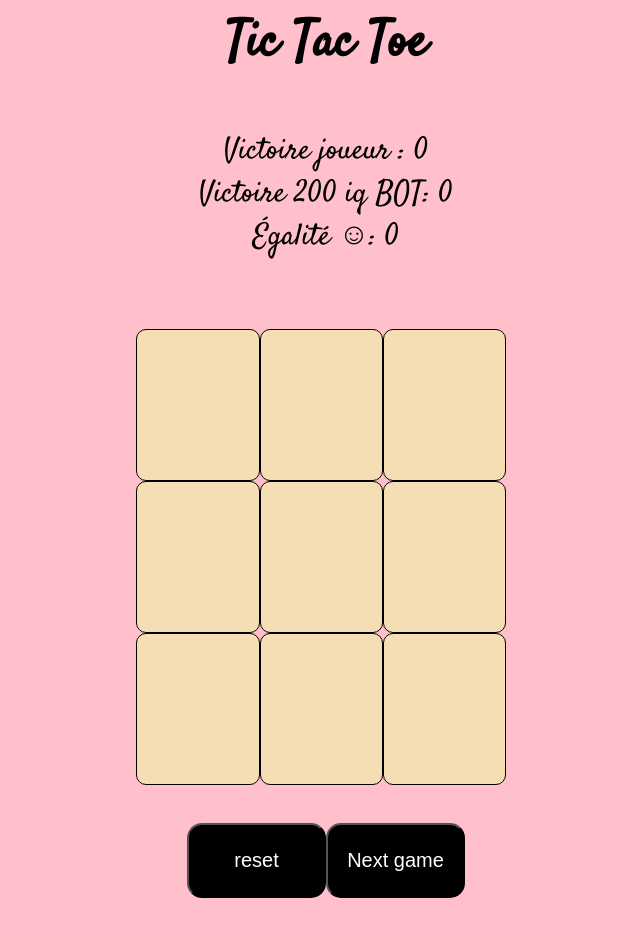
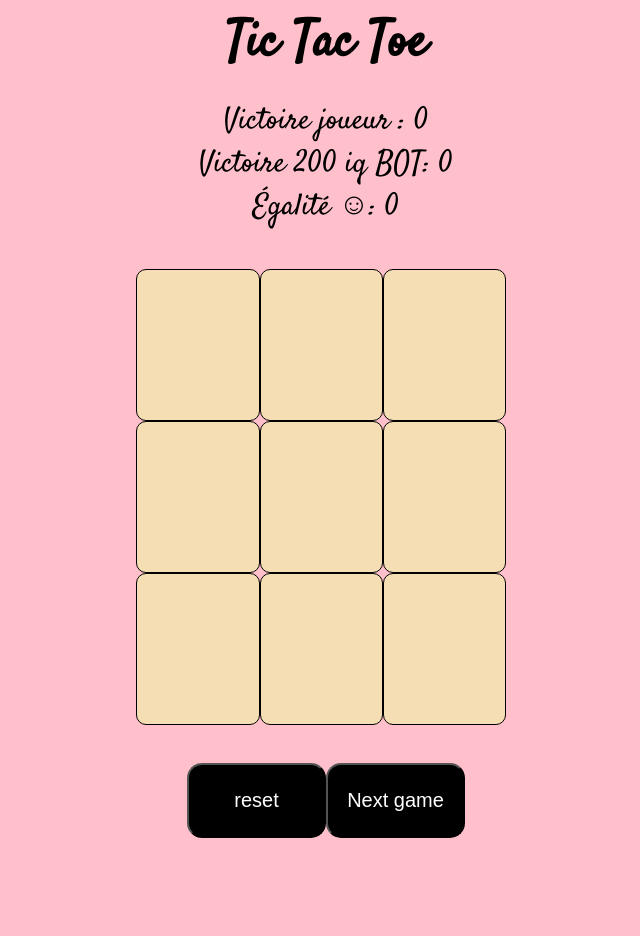
Before and after one commit to Nicolas-Araujo0/Tic-tac-toe, a plain HTML site: page index.html in a window 1280 px wide. Shown: the whole page, without its empty margins (314-954 px from the left). After the commit the page ends 876 px from the top, so only its background shows below. Drawn offline with Linux system fonts and the light colour scheme.

Commit message:
vraiment fixer

```diff
--- a/index.html
+++ b/index.html
@@ -12,8 +12,8 @@
 <body>
     <section>
         <h2>Tic Tac Toe</h2>
-        <p id="compteur"> za</p>
-        <span id="result"> </span>
+        <p id="compteur"></p>
+        <span id="result"></span>
         <div id="box">
             <div onclick="play(0)"></div>
             <div onclick="play(1)"></div>
--- a/style.css
+++ b/style.css
@@ -10,7 +10,7 @@ section{
     margin: 0 35%;
     text-align: center;
 }
-@media (max-width: 600px) {
+@media (max-width: 800px) {
     section{
         margin: 0;
     }
@@ -66,6 +66,7 @@ h2 {
 #compteur {
     font-size: 30px;
     padding: 20px;
+    margin: 0px;
 }
 
 .apparition{
```
